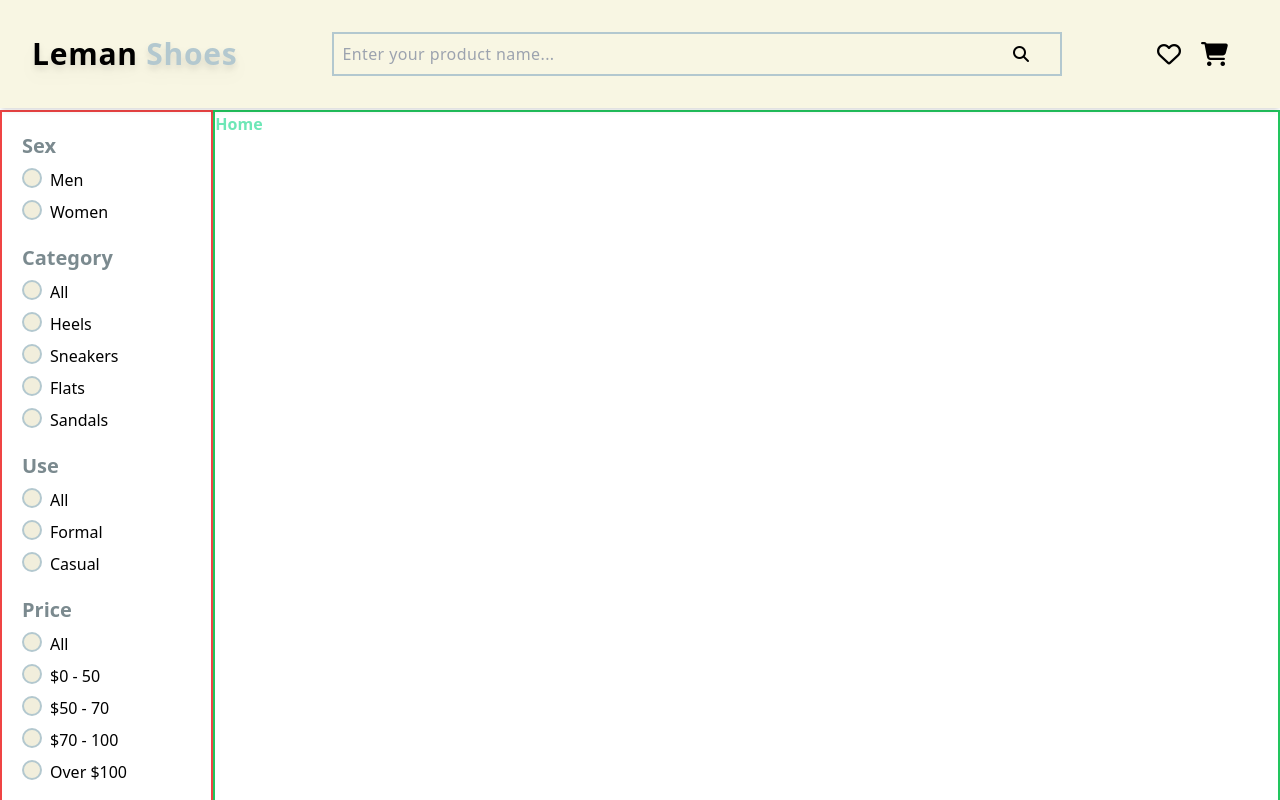
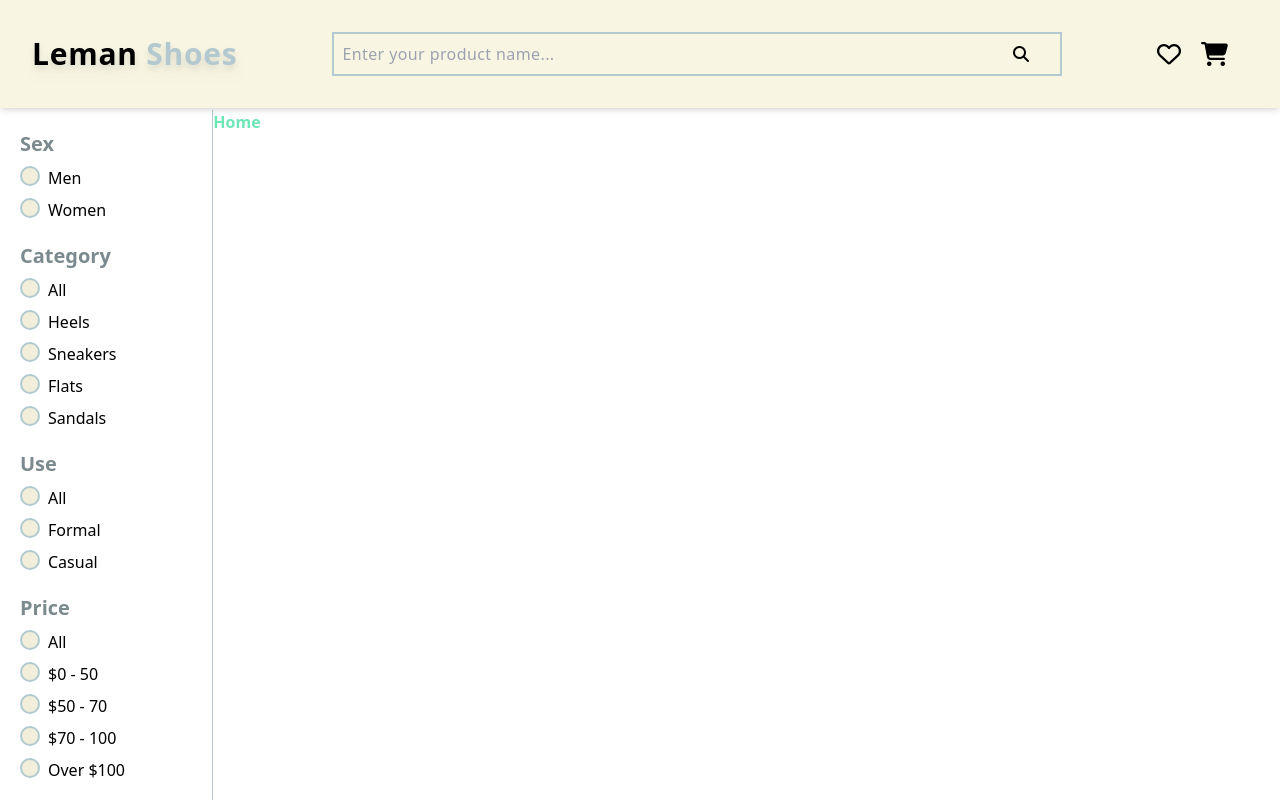
Before and after one commit to Gahramanoval301/e_commerce_internship, a React (Vite) app: page / in a window 1280 px wide. Shown: the top 800 px of the page. Built offline with nearby package versions, Linux system fonts and the light colour scheme.

Commit message:
change some designs of main sections

```diff
--- a/src/components/PageContainer/index.jsx
+++ b/src/components/PageContainer/index.jsx
@@ -1,17 +1,17 @@
-import React from 'react'
 import Header from '../Header'
 import Footer from '../Footer'
 import Category from '../Category'
 
 export default function PageContainer({ children }) {
+
     return (
         <>
             <Header />
             <main className='relative top-[110px] grid grid-cols-12'>
-                <div className='col-span-2 border-2 border-red-500'>
-                    <Category />
+                <div className='col-span-2 border-r-[1px] border-primary-dark'>
+                    <Category  />
                 </div>
-                <div className='border-2 border-green-500 col-span-10'>
+                <div className='col-span-10'>
                     {children}
                 </div>
             </main>
```
